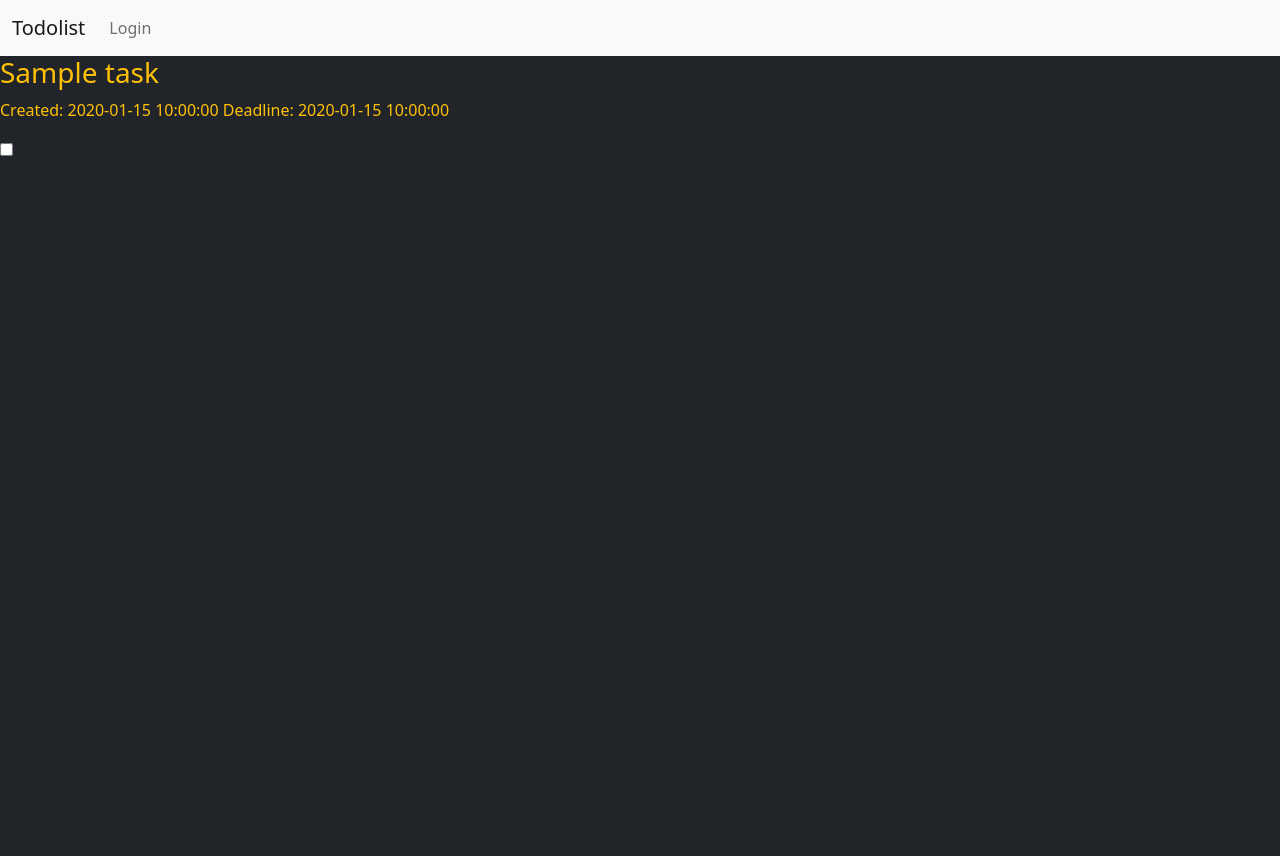
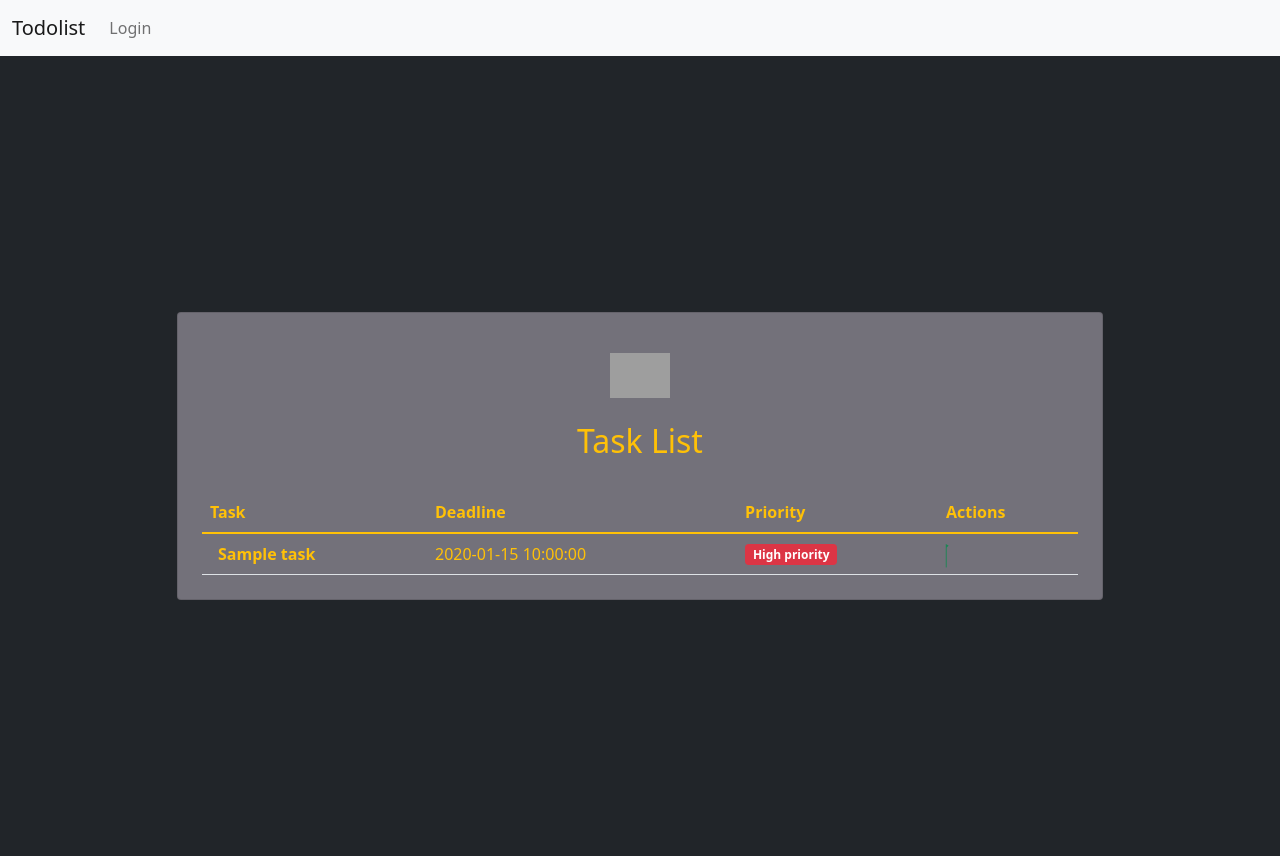
Before and after one commit to Alonasa/CS50P, a Flask app: template templates/show-tasks.html in a window 1280 px wide. Before the commit the page ends 156 px from the top, so only its background shows below. Run offline with Flask 3, Linux system fonts and the light colour scheme; the template is opened without the code that fills it: values that come from a table or form of the project are taken from there, others are empty; tables that the repository leaves empty hold one stand-in row (values such as "Sample post"); some libraries are stand-ins or nearby versions; grey boxes are pictures that could not be loaded.

Commit message:
added bootstrap template for tasks

```diff
--- a/templates/base.html
+++ b/templates/base.html
@@ -9,6 +9,7 @@
         <link href="https://cdn.jsdelivr.net/npm/bootstrap@5.1.3/dist/css/bootstrap.min.css" rel="stylesheet"
               integrity="sha384-1BmE4kWBq78iYhFldvKuhfTAU6auU8tT94WrHftjDbrCEXSU1oBoqyl2QvZ6jIW3"
               crossorigin="anonymous">
+        <link href="//maxcdn.bootstrapcdn.com/font-awesome/4.1.0/css/font-awesome.min.css" rel="stylesheet">
         <!-- Include Popper.js -->
         <script src="https://cdn.jsdelivr.net/npm/@popperjs/core@2.10.2/dist/umd/popper.min.js"
                 integrity="sha384-7+zCNj/IqJ95wo16oMtfsKbZ9ccEh31eOz1HGyDuCQ6wgnyJNSYdrPa03rtR1zdB"
@@ -43,5 +44,15 @@
         </header>
         {% block content %}
         {% endblock %}
+
+        <script src="https://code.jquery.com/jquery-3.3.1.slim.min.js"
+                integrity="sha384-q8i/X+965DzO0rT7abK41JStQIAqVgRVzpbzo5smXKp4YfRvH+8abtTE1Pi6jizo"
+                crossorigin="anonymous"></script>
+        <script src="https://cdnjs.cloudflare.com/ajax/libs/popper.js/1.14.7/umd/popper.min.js"
+                integrity="sha384-UO2eT0CpHqdSJQ6hJty5KVphtPhzWj9WO1clHTMGa3JDZwrnQq4sF86dIHNDz0W1"
+                crossorigin="anonymous"></script>
+        <script src="https://stackpath.bootstrapcdn.com/bootstrap/4.3.1/js/bootstrap.min.js"
+                integrity="sha384-JjSmVgyd0p3pXB1rRibZUAYoIIy6OrQ6VrjIEaFf/nJGzIxFDsf4x0xIM+B07jRM"
+                crossorigin="anonymous"></script>
     </body>
 </html>
--- a/templates/show-tasks.html
+++ b/templates/show-tasks.html
@@ -2,15 +2,61 @@
 
 {% block content %}
 {% if tasks %}
-{% for task in tasks %}
+
 <div class="text-warning">
-    <h3>{{task.title}}</h3>
-    <p>Created: {{task.date}} Deadline: {{task.deadline}}<br></p>
-    <input type="checkbox" value="{{task.is_done}}"/>
-    </div>
-{% endfor %}
+    <section class="vh-100 gradient-custom-2">
+        <div class="container py-5 h-100">
+            <div class="row d-flex justify-content-center align-items-center h-100">
+                <div class="col-md-12 col-xl-10">
+                    <div style="background-color: #73717a" class="card mask-custom">
+                        <div class="card-body p-4 text-warning">
+                            <div class="text-center pt-3 pb-2">
+                                <img src="https://mdbcdn.b-cdn.net/img/Photos/new-templates/bootstrap-todo-list/check1.webp"
+                                     alt="Check" width="60">
+                                <h2 class="my-4">Task List</h2>
+                            </div>
+                            <table class="table text-warning mb-0">
+                                <thead>
+                                    <tr>
+                                        <th scope="col">Task</th>
+                                        <th scope="col">Deadline</th>
+                                        <th scope="col">Priority</th>
+                                        <th scope="col">Actions</th>
+                                    </tr>
+                                </thead>
+                                <tbody>
+                                    {% for task in tasks %}
+                                    <tr class="fw-normal">
+                                        <th>
+                                            <span class="ms-2">{{task.title}}</span>
+                                        </th>
+                                        <td class="align-middle">
+                                            <span>{{task.deadline}}</span>
+                                        </td>
+                                        <td class="align-middle">
+                                            <h6 class="mb-0"><span class="badge bg-danger">High priority</span></h6>
+                                        </td>
+                                        <td class="align-middle">
+                                            <a href="#!" data-mdb-tooltip-init title="Done"><i
+                                                    class="fas fa-check fa-lg text-success me-3"></i></a>
+                                            <a href="#!" data-mdb-tooltip-init title="Remove"><i
+                                                    class="fas fa-trash-alt fa-lg text-warning"></i></a>
+                                        </td>
+                                    </tr>
+                                    {% endfor %}
+                                </tbody>
+                            </table>
+                        </div>
+                    </div>
+                </div>
+            </div>
+</div>
+</section>
+
 {% else %}
 <h1 style="color: white">You don't have a tasks yet.</h1>
 <p>Do you like to add? <a class="btn-warning" href="{{url_for('create_task')}}">Add Task</a></p>
 {% endif %}
 {% endblock %}
+
+</div>
```
